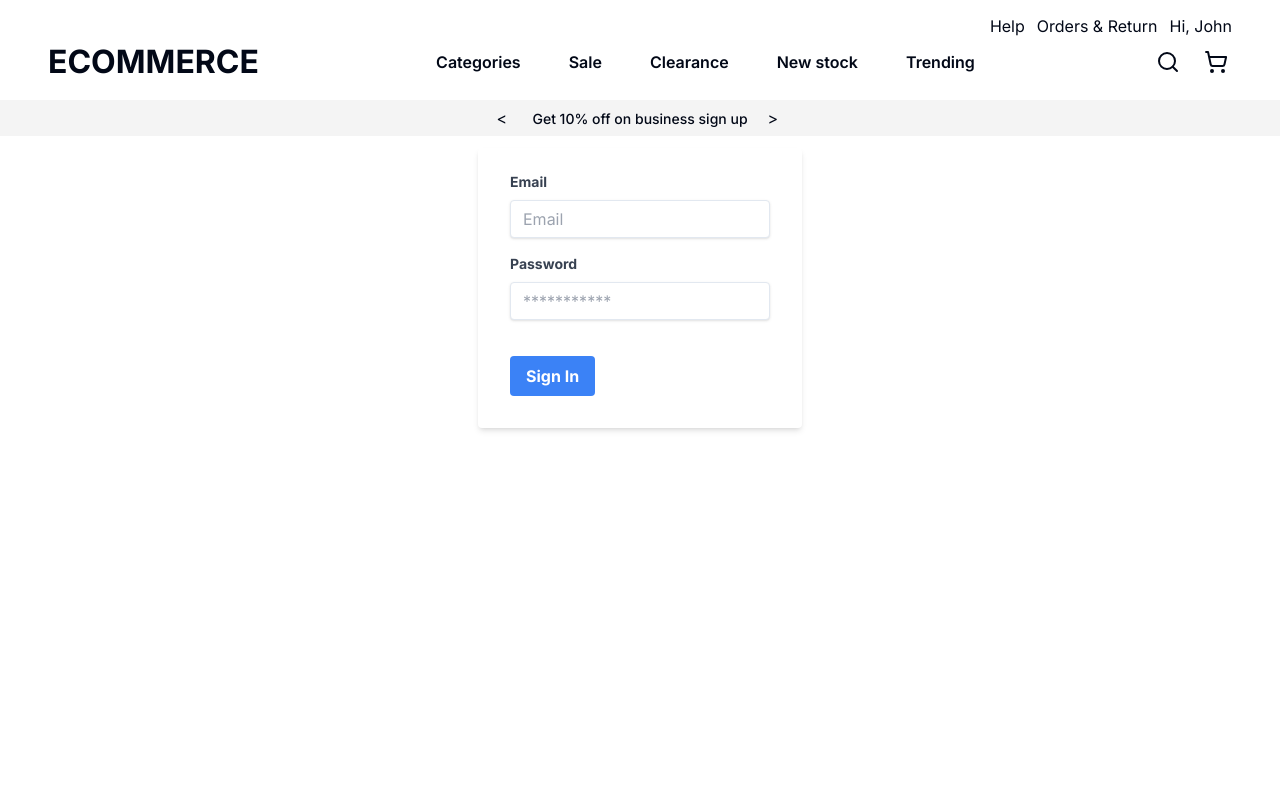
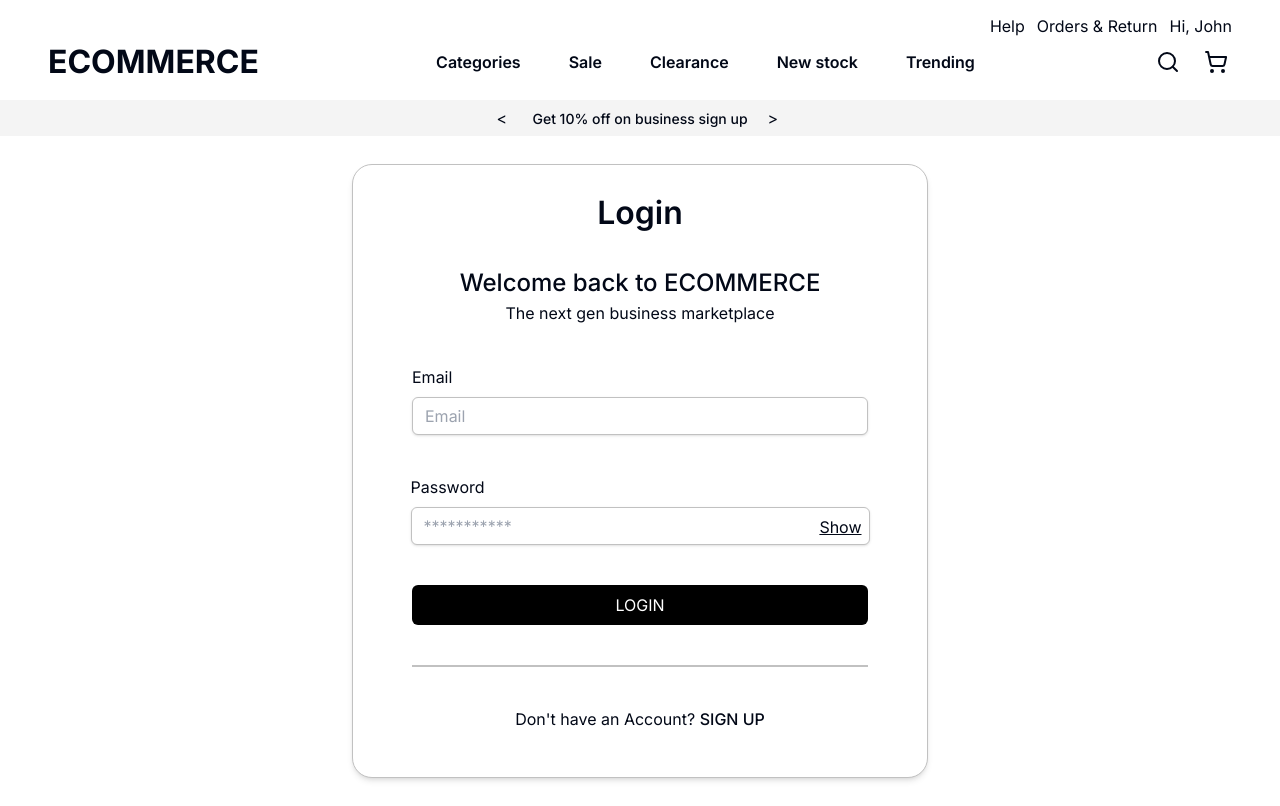
Before and after one commit to vickykumar123/mern-moonshot, a Next.js app: page /login in a window 1280 px wide. Built offline with nearby package versions, Linux system fonts and the light colour scheme.

Commit message:
Refactored codebase and added loading functionality

```diff
--- a/app/(routes)/login/page.tsx
+++ b/app/(routes)/login/page.tsx
@@ -1,22 +1,25 @@
 "use client";
 
+import Input from "@/components/ui/Input";
+import Link from "next/link";
 import {useRouter} from "next/navigation";
 import React, {useState} from "react";
 
 function Login() {
   const [email, setEmail] = useState("");
   const [password, setPassword] = useState("");
+  const [typePassword, setTypePassword] = useState("password");
+  const [isLoading, setIsLoading] = useState(false);
   const router = useRouter();
 
   async function handleSubmit(e: React.FormEvent<EventTarget>) {
     e.preventDefault();
     let userData = {
-      name,
       email,
       password,
     };
-
-    // Make call to backend to create user
+    try {
+      setIsLoading(true);
       const res = await fetch("/api/sign-in", {
         method: "POST",
         body: JSON.stringify(userData),
@@ -30,55 +33,89 @@ function Login() {
       if (data) {
         router.push("/dashboard");
       }
+    } catch (err) {
+      console.log(err);
+    } finally {
+      setIsLoading(false);
     }
+    // Make call to backend to create user
+  }
+  function handlePasswordToggle() {
+    if (typePassword === "password") {
+      setTypePassword("text");
+    } else {
+      setTypePassword("password");
+    }
+  }
+
   return (
-    <div className="flex justify-center items-center m-auto p-3">
+    <div className="w-full flex items-center justify-center p-3 mt-4 box-border">
       <form
         onSubmit={handleSubmit}
-        className="bg-white shadow-md rounded px-8 pt-6 pb-8 mb-4"
+        className="bg-white shadow-md px-8 pt-6 pb-8 mb-4 h-[614px] w-[576px] rounded-[20px] border-[1px] border-[#C1C1C1] space-y-10 flex flex-col items-center"
       >
-        <div className="mb-4">
-          <label
-            className="block text-gray-700 text-sm font-bold mb-2"
-            htmlFor="email"
-          >
-            Email
-          </label>
-          <input
-            className={`shadow appearance-none border rounded w-full py-2 px-3 text-gray-700 leading-tight focus:outline-none focus:shadow-outline`}
-            id="email"
-            type="email"
-            placeholder="Email"
+        <div className="text-center text-[32px] font-[600] space-y-7">
+          <section>Login</section>
+          <section>
+            <h2 className="text-[24px] font-[500]">
+              Welcome back to ECOMMERCE
+            </h2>
+            <p className="text-[16px] font-[400]">
+              The next gen business marketplace
+            </p>
+          </section>
+        </div>
+
+        <Input
+          label="Email"
           onChange={(e) => {
             setEmail(e.target.value);
           }}
         />
-        </div>
+
         <div className="mb-6">
           <label
-            className="block text-gray-700 text-sm font-bold mb-2"
+            className="  text-[16px] font-[400] mb-2 flex flex-col"
             htmlFor="password"
           >
             Password
           </label>
+          <div className="relative w-full">
             <input
-            className={`shadow appearance-none border rounded w-full py-2 px-3 text-gray-700 mb-3 leading-tight focus:outline-none focus:shadow-outline`}
+              className={`  shadow appearance-none border-[1px] border-[#C1C1C1] rounded-[6px] w-[459px] py-2 px-3  leading-tight focus:outline-none focus:shadow-outline`}
               id="password"
-            type="password"
+              type={typePassword}
               placeholder="***********"
               onChange={(e) => {
                 setPassword(e.target.value);
               }}
             />
+            <span
+              className="absolute right-2 top-2 underline cursor-pointer"
+              onClick={handlePasswordToggle}
+            >
+              {typePassword === "password" ? "Show" : "Hide"}
+            </span>
+          </div>
         </div>
 
         <div className="flex items-center justify-between">
           <button
-            className="bg-blue-500  hover:bg-blue-700 text-white font-bold py-2  px-4 rounded  focus:outline-none  focus:shadow-outline"
-            type="submit"
+            className="bg-black text-white  p-2 rounded-md uppercase w-[456px] disabled:opacity-80"
+            disabled={isLoading}
           >
-            Sign In
+            {isLoading ? "Logging..." : "Login"}
           </button>
+        </div>
+        <hr className="border-[1px] border-[#C1C1C1] w-[456px]" />
+        <div>
+          <Link
+            href="/register"
+            className="text-center text-[16px] font-[400] hover:underline"
+          >
+            Don&apos;t have an Account?{" "}
+            <span className="font-[500]">SIGN UP</span>
+          </Link>
         </div>
       </form>
     </div>
--- a/app/(routes)/register/page.tsx
+++ b/app/(routes)/register/page.tsx
@@ -1,5 +1,6 @@
 "use client";
 
+import Input from "@/components/ui/Input";
 import Link from "next/link";
 import {useRouter} from "next/navigation";
 import React, {useState} from "react";
@@ -8,6 +9,8 @@ function SignIn() {
   const [name, setName] = useState("");
   const [email, setEmail] = useState("");
   const [password, setPassword] = useState("");
+  const [typePassword, setTypePassword] = useState("password");
+  const [isLoading, setIsLoading] = useState(false);
   const router = useRouter();
 
   async function handleSubmit(e: React.FormEvent<EventTarget>) {
@@ -17,8 +20,8 @@ function SignIn() {
       email,
       password,
     };
-
-    // Make call to backend to create user
+    try {
+      setIsLoading(true);
       const res = await fetch("/api/sign-up", {
         method: "POST",
         body: JSON.stringify(userData),
@@ -31,6 +34,20 @@ function SignIn() {
       if (data) {
         router.push("/dashboard");
       }
+    } catch (err) {
+      console.log(err);
+    } finally {
+      setIsLoading(false);
+    }
+    // Make call to backend to create user
+  }
+
+  function handlePasswordToggle() {
+    if (typePassword === "password") {
+      setTypePassword("text");
+    } else {
+      setTypePassword("password");
+    }
   }
   return (
     <div className="w-full flex items-center justify-center p-3 mt-4 box-border">
@@ -41,41 +58,19 @@ function SignIn() {
         <h2 className="text-center text-[32px] font-[600]">
           Create your account
         </h2>
-        <div className=" h-[74px]">
-          <label
-            className="  text-[16px] font-[400] mb-2 flex flex-col"
-            htmlFor="name"
-          >
-            Name
-          </label>
-          <input
-            className={`shadow appearance-none border-[1px] border-[#C1C1C1] rounded-[6px] w-[456px] py-2 px-3  leading-tight focus:outline-none focus:shadow-outline`}
-            id="name"
-            type="text"
-            placeholder="Name"
+        <Input
+          label="Name"
           onChange={(e) => {
             setName(e.target.value);
           }}
         />
-        </div>
-
-        <div className="mb-4">
-          <label
-            className="  text-[16px] font-[400] mb-2 flex flex-col"
-            htmlFor="email"
-          >
-            Email
-          </label>
-          <input
-            className={`shadow appearance-none border-[1px] border-[#C1C1C1] rounded-[6px] w-[456px] py-2 px-3  leading-tight focus:outline-none focus:shadow-outline`}
-            id="email"
-            type="email"
-            placeholder="Email"
+        <Input
+          label="Email"
           onChange={(e) => {
             setEmail(e.target.value);
           }}
         />
-        </div>
+
         <div className="mb-6">
           <label
             className="  text-[16px] font-[400] mb-2 flex flex-col"
@@ -83,23 +78,31 @@ function SignIn() {
           >
             Password
           </label>
+          <div className="relative w-full">
             <input
-            className={`shadow appearance-none border-[1px] border-[#C1C1C1] rounded-[6px] w-[456px] py-2 px-3  leading-tight focus:outline-none focus:shadow-outline`}
+              className={`  shadow appearance-none border-[1px] border-[#C1C1C1] rounded-[6px] w-[459px] py-2 px-3  leading-tight focus:outline-none focus:shadow-outline`}
               id="password"
-            type="password"
+              type={typePassword}
               placeholder="***********"
               onChange={(e) => {
                 setPassword(e.target.value);
               }}
             />
+            <span
+              className="absolute right-2 top-2 underline cursor-pointer"
+              onClick={handlePasswordToggle}
+            >
+              {typePassword === "password" ? "Show" : "Hide"}
+            </span>
+          </div>
         </div>
 
         <div className="flex items-center justify-between">
           <button
-            className="bg-black text-white  p-2 rounded-md uppercase w-[456px]"
-            type="submit"
+            className="bg-black text-white  p-2 rounded-md uppercase w-[456px] disabled:opacity-85"
+            disabled={isLoading}
           >
-            Create Account
+            {isLoading ? "Creating..." : "Create Account"}
           </button>
         </div>
         <div>
--- /dev/null
+++ b/components/ui/Input.tsx
@@ -0,0 +1,26 @@
+import React from "react";
+
+interface InputProps {
+  label: string;
+  onChange(e: React.ChangeEvent<HTMLInputElement>): void;
+}
+
+export default function Input({label, onChange}: InputProps) {
+  return (
+    <div className="mb-4">
+      <label
+        className="  text-[16px] font-[400] mb-2 flex flex-col"
+        htmlFor={label}
+      >
+        {label}
+      </label>
+      <input
+        className={`shadow appearance-none border-[1px] border-[#C1C1C1] rounded-[6px] w-[456px] py-2 px-3  leading-tight focus:outline-none focus:shadow-outline`}
+        id={label}
+        type={label}
+        placeholder={label}
+        onChange={onChange}
+      />
+    </div>
+  );
+}
```
Lines whose indentation alone changed are shown as unchanged.
